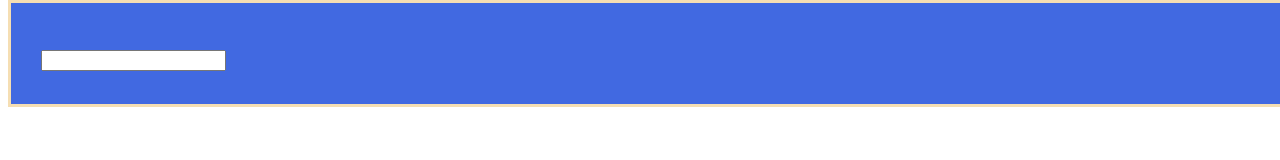
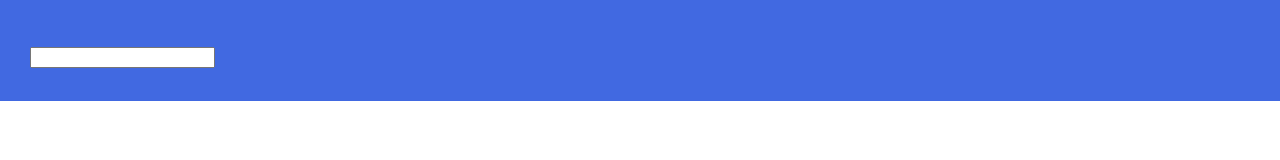
Before and after one commit to Sawaian/weather_app, a website built with webpack: page dist/index.html in a window 1280 px wide. Built offline with Linux system fonts and the light colour scheme.

Commit message:
Fixed navbar issue. Navbar had white space between it and window edge.

```diff
--- a/src/styles.css
+++ b/src/styles.css
@@ -1,8 +1,6 @@
 .navBar{
-    border: solid;
     display: flex;
     background-color: royalblue;
-    color: wheat;
     padding: 30px;
     box-sizing: border-box;
     position:fixed;
@@ -12,12 +10,16 @@
 }
 
 .container{
-    display: flex;
+  display: flex;
   max-width: 100%;
   overflow: hidden;
   grid-template-columns: repeat(5, 1fr);
   grid-template-rows: 0.5fr repeat(4, 1fr);
   margin-top: 100px;
-  background-color: black;
   font-family: 'Segoe UI', Tahoma, Geneva, Verdana, sans-serif;
 }
+
+html, body {
+  margin: 0;
+  height: 100%;
+}
```
Also changed, not shown: dist/main.js.
